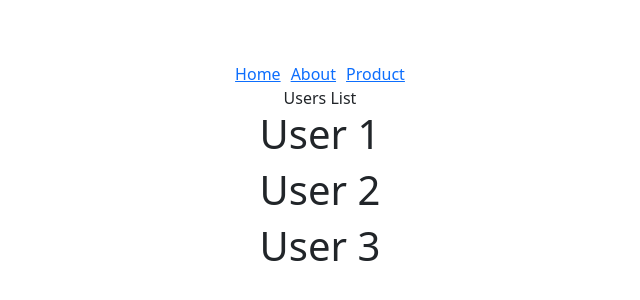
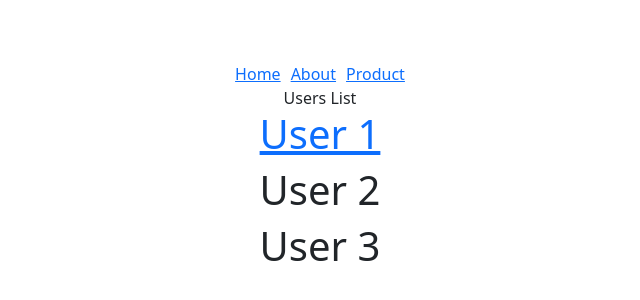
Before and after one commit to jscode99/react-router-workbook, a React (Vite) app: page /users in a window 1280 px wide. Shown: the part 230-530 px from the top of the page, without its empty margins (320-960 px from the left). Built offline with nearby package versions, Linux system fonts and the light colour scheme.

Commit message:
URL params

```diff
--- a/src/components/UserDetails.tsx
+++ b/src/components/UserDetails.tsx
@@ -1,5 +1,6 @@
-import React from "react";
+import { useParams } from "react-router-dom";
 
 export default function UserDetails() {
-  return <div>UserDetails Page</div>;
+  const { userId } = useParams();
+  return <div>UserDetails Page of user {userId}</div>;
 }
--- a/src/components/Users.tsx
+++ b/src/components/Users.tsx
@@ -1,10 +1,12 @@
-import React from "react";
+import { Link } from "react-router-dom";
 
 export default function Users() {
   return (
     <>
       <div>Users List</div>
-      <h1>User 1</h1>
+      <h1>
+        <Link to="1">User 1</Link>
+      </h1>
       <h1>User 2</h1>
       <h1>User 3</h1>
     </>
```
